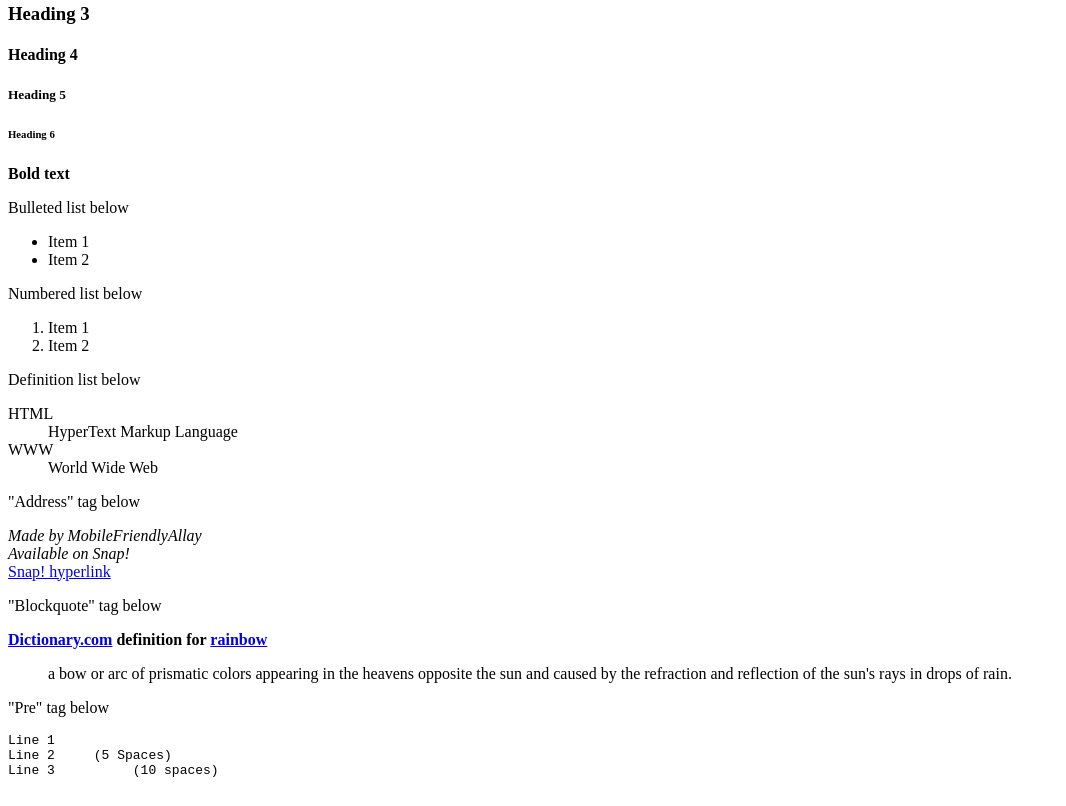
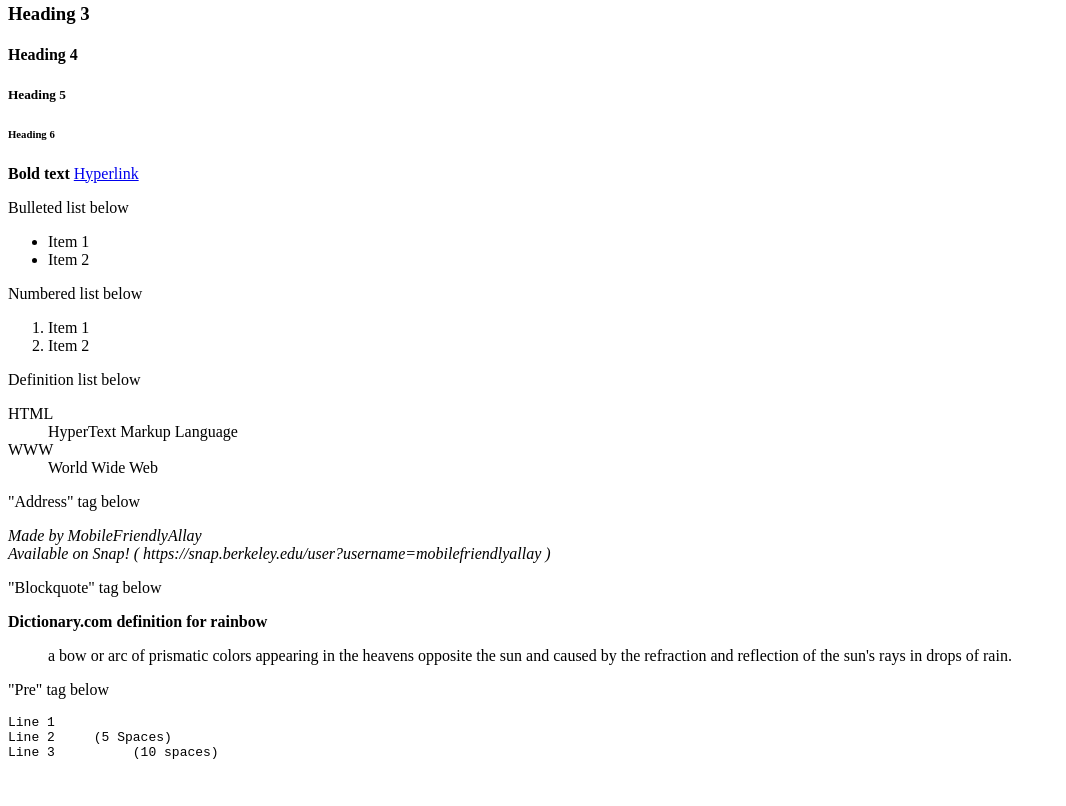
Before and after one commit to MobileFriendlyAllay/retro-site-example, a plain HTML site: page index.html in a window 1280 px wide. Shown: the part 323-1129 px from the top of the page, without its empty margins (0-1066 px from the left). Drawn offline with Linux system fonts and the light colour scheme.

Commit message:
Modify hyperlink and address elements in index.html
Updated hyperlink and address formatting for clarity.

```diff
--- a/index.html
+++ b/index.html
@@ -15,6 +15,7 @@
         <h5>Heading 5</h5>
         <h6>Heading 6</h6>
         <b>Bold text</b>
+        <a href="./click.html">Hyperlink</a>
         <p>Bulleted list below</p>
         <ul>
             <li>Item 1</li>
@@ -34,10 +35,9 @@
         </dl>
         <p>"Address" tag below</p>
         <address>Made by MobileFriendlyAllay</address>
-        <address>Available on Snap!</address>
-        <a href="https://snap.berkeley.edu/user?username=mobilefriendlyallay">Snap! hyperlink</a>
+        <address>Available on Snap! ( https://snap.berkeley.edu/user?username=mobilefriendlyallay )</address>
         <p>"Blockquote" tag below</p>
-        <b><a href="https://www.dictionary.com/">Dictionary.com</a> definition for <a href="https://www.dictionary.com/browse/rainbow">rainbow</a></b>
+        <b>Dictionary.com definition for rainbow</b>
         <blockquote>a bow or arc of prismatic colors appearing in the heavens opposite the sun and caused by the refraction and reflection of the sun's rays in drops of rain.</blockquote>
         <p>"Pre" tag below</p>
         <pre>
```
